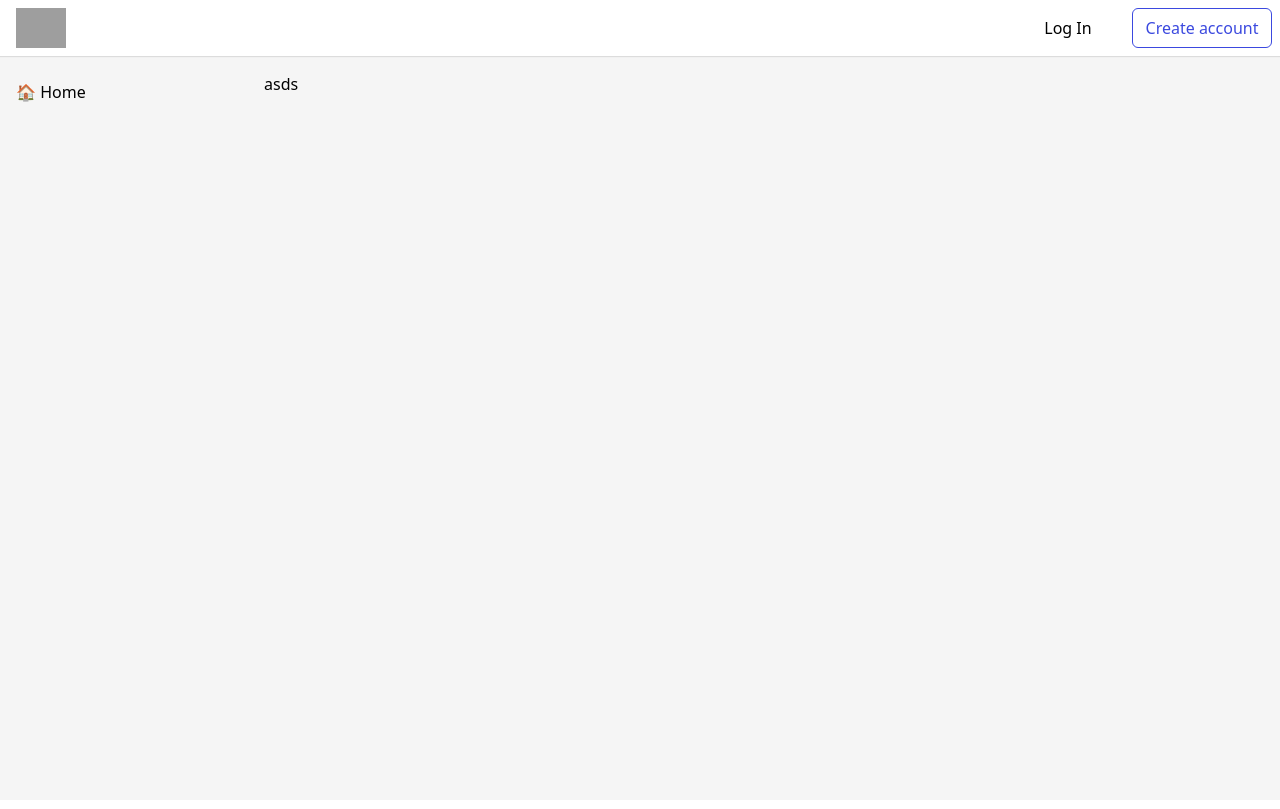
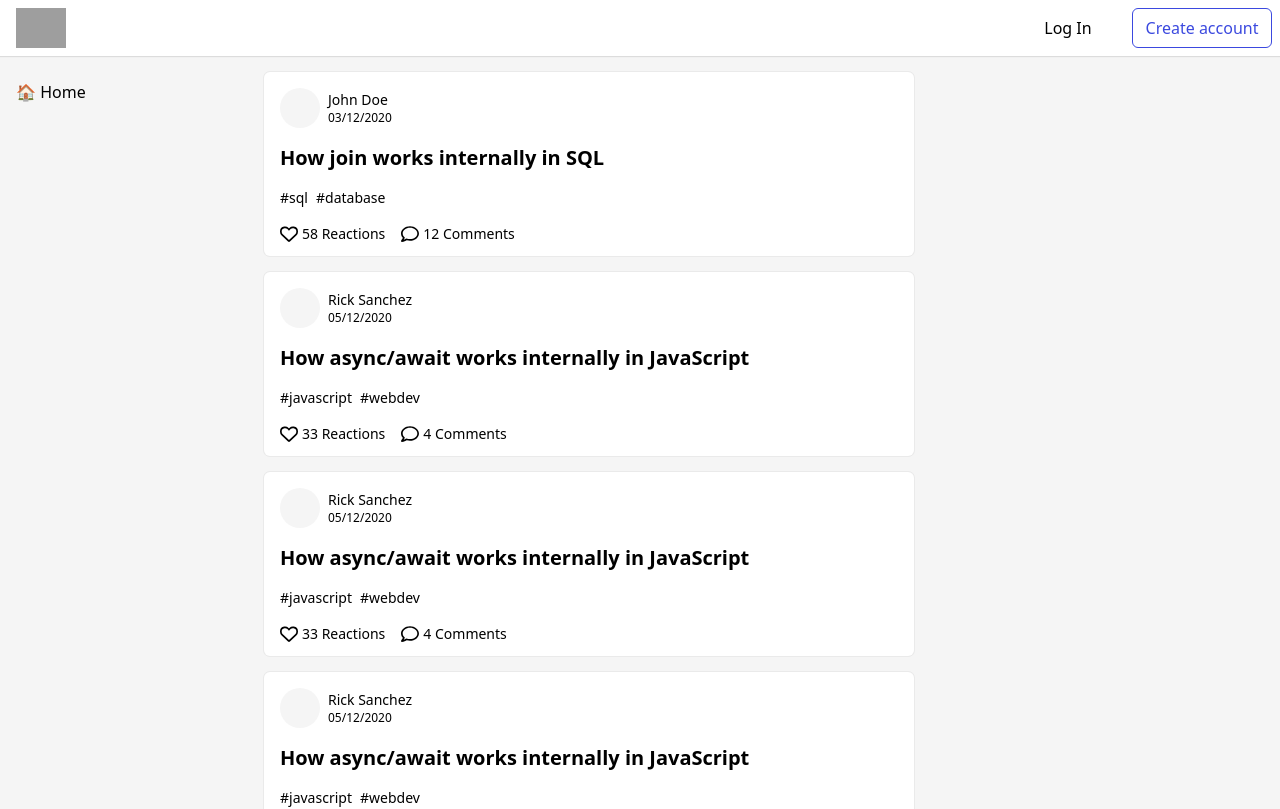
Before and after one commit to patryksztuczka/devto-clone-nextjs, a Next.js app: page / in a window 1280 px wide. Shown: the top 809 px of the page. Built offline with nearby package versions, Linux system fonts and the light colour scheme; no server answers; grey boxes are pictures that could not be loaded.

Commit message:
Created article card and list of those cards on main page

```diff
--- /dev/null
+++ b/src/assets/icons/FilledHeartIcon/FilledHeartIcon.tsx
@@ -0,0 +1,12 @@
+function FilledHeartIcon() {
+  return (
+    <svg width={18} height={18} fill="none" xmlns="http://www.w3.org/2000/svg">
+      <path
+        d="M1.673 10.561l6.353 5.93a1.427 1.427 0 001.948 0l6.353-5.93A5.26 5.26 0 0018 6.711v-.204a5.025 5.025 0 00-8.578-3.554L9 3.375l-.422-.422A5.026 5.026 0 000 6.507v.204a5.26 5.26 0 001.673 3.85z"
+        fill="#000"
+      />
+    </svg>
+  );
+}
+
+export default FilledHeartIcon;
--- /dev/null
+++ b/src/assets/icons/ShapedCommentIcon/ShapedCommentIcon.tsx
@@ -0,0 +1,14 @@
+function ShapedCommentIcon() {
+  return (
+    <svg width={18} height={18} fill="none" xmlns="http://www.w3.org/2000/svg">
+      <g clipPath="url(#prefix__clip0_47_8)">
+        <path
+          d="M9 1.125C4.029 1.125.001 4.398.001 8.438c0 1.674.7 3.207 1.86 4.436-.523 1.389-1.613 2.562-1.63 2.575a.846.846 0 00.613 1.426c2.162 0 3.835-.905 4.89-1.626.984.318 2.116.501 3.266.501 4.971 0 8.968-3.274 8.968-7.313 0-4.038-3.997-7.312-8.968-7.312zm.004 12.938c-.94 0-1.868-.146-2.756-.427l-.8-.25-.685.483a7.52 7.52 0 01-2.022 1.02c.26-.426.505-.905.7-1.415l.372-.985-.724-.768c-.634-.678-1.399-1.8-1.399-3.284 0-3.102 3.278-5.624 7.312-5.624 4.035 0 7.313 2.522 7.313 5.624 0 3.103-3.279 5.626-7.311 5.626z"
+          fill="#000"
+        />
+      </g>
+    </svg>
+  );
+}
+
+export default ShapedCommentIcon;
--- /dev/null
+++ b/src/assets/icons/ShapedHeartIcon/ShapedHeartIcon.tsx
@@ -0,0 +1,12 @@
+function ShapedHeartIcon() {
+  return (
+    <svg width={18} height={18} fill="none" xmlns="http://www.w3.org/2000/svg">
+      <path
+        d="M8.578 2.953l.39.422.422-.421a5.114 5.114 0 014.412-1.404A5.024 5.024 0 0118 6.507v.204a5.26 5.26 0 01-1.673 3.85l-6.353 5.93a1.427 1.427 0 01-1.948 0l-6.353-5.93A5.264 5.264 0 010 6.711v-.204A5.025 5.025 0 014.198 1.55a5.053 5.053 0 014.38 1.403s-.032 0 0 0zm.39 2.81L7.386 4.116a3.411 3.411 0 00-2.91-.902 3.338 3.338 0 00-2.788 3.292v.204c0 .992.411 1.941 1.136 2.616L9 15.093l6.177-5.766a3.578 3.578 0 001.136-2.616v-.204a3.34 3.34 0 00-2.788-3.292 3.411 3.411 0 00-2.911.902L8.968 5.762z"
+        fill="#000"
+      />
+    </svg>
+  );
+}
+
+export default ShapedHeartIcon;
--- /dev/null
+++ b/src/components/ArticleCard/ArticleCard.tsx
@@ -0,0 +1,41 @@
+import React from "react";
+import ShapedCommentIcon from "../../assets/icons/ShapedCommentIcon/ShapedCommentIcon";
+import ShapedHeartIcon from "../../assets/icons/ShapedHeartIcon/ShapedHeartIcon";
+import { IArticleCardProps } from "./ArticleCard.types";
+
+const ArticleCard = ({ article }: IArticleCardProps) => {
+  const { author, comments, reactions, tags, timestamp, title } = article;
+  return (
+    <article className="flex max-w-[650px] flex-col gap-4 bg-white px-4 pt-4 pb-3 shadow-card md:rounded-md">
+      <div className="flex items-center gap-2">
+        <div className="h-10 w-10 rounded-full bg-grey"></div>
+        <div className="flex flex-col">
+          <span className="text-sm font-medium">{author}</span>
+          <span className="text-xs">{timestamp}</span>
+        </div>
+      </div>
+      <h1 className="text-xl font-bold">{title}</h1>
+      <div className="flex gap-2">
+        {tags?.map((tag) => (
+          <span className="text-sm">{`#${tag}`}</span>
+        ))}
+      </div>
+      <div className="flex items-center gap-4 text-sm">
+        <div className="flex items-center gap-1">
+          <div>
+            <ShapedHeartIcon />
+          </div>
+          <span>{`${reactions} Reactions`}</span>
+        </div>
+        <div className="flex items-center gap-1">
+          <div>
+            <ShapedCommentIcon />
+          </div>
+          <span>{`${comments} Comments`}</span>
+        </div>
+      </div>
+    </article>
+  );
+};
+
+export default ArticleCard;
--- /dev/null
+++ b/src/components/ArticleCard/ArticleCard.types.ts
@@ -0,0 +1,5 @@
+import { IArticle } from "../../types/Article";
+
+export interface IArticleCardProps {
+  article: IArticle;
+}
--- /dev/null
+++ b/src/components/ArticleList/ArticleList.tsx
@@ -0,0 +1,16 @@
+import React from "react";
+
+import { dummyPosts } from "../../constants/constants";
+import ArticleCard from "../ArticleCard/ArticleCard";
+
+const ArticleList = () => {
+  return (
+    <main className="flex w-screen flex-col gap-4">
+      {dummyPosts?.map((article) => (
+        <ArticleCard key={article.id} article={article} />
+      ))}
+    </main>
+  );
+};
+
+export default ArticleList;
--- a/src/components/Navbar/Navbar.tsx
+++ b/src/components/Navbar/Navbar.tsx
@@ -25,7 +25,7 @@ const Navbar = () => {
   useEffect(() => {}, []);
 
   return (
-    <header className="sticky top-0 z-10 m-auto flex h-14 justify-center pl-4 pr-2 shadow-header">
+    <header className="sticky top-0 z-10 m-auto flex h-14 justify-center bg-white pl-4 pr-2 shadow-header">
       <div className=" flex w-full max-w-7xl items-center justify-between">
         <div className="flex items-center gap-4">
           {isMobile && (
--- a/src/constants/constants.ts
+++ b/src/constants/constants.ts
@@ -1,3 +1,4 @@
+import { IArticle } from "./../types/Article";
 import { ISideMenuOption } from "../components/MobileSideMenu/MobileSideMenu.types";
 import { IUserDropdownOptions } from "../components/UserDropdown/UserDropdown.types";
 
@@ -34,7 +35,7 @@ export const loggedUserMenuOptions: ISideMenuOption[] = [
   },
 ];
 
-export const dummyPosts = [
+export const dummyPosts: IArticle[] = [
   {
     id: 1,
     title: "How join works internally in SQL",
@@ -44,4 +45,58 @@ export const dummyPosts = [
     timestamp: "03/12/2020",
     author: "John Doe",
   },
+  {
+    id: 2,
+    title: "How async/await works internally in JavaScript",
+    tags: ["javascript", "webdev"],
+    reactions: 33,
+    comments: 4,
+    timestamp: "05/12/2020",
+    author: "Rick Sanchez",
+  },
+  {
+    id: 3,
+    title: "How async/await works internally in JavaScript",
+    tags: ["javascript", "webdev"],
+    reactions: 33,
+    comments: 4,
+    timestamp: "05/12/2020",
+    author: "Rick Sanchez",
+  },
+  {
+    id: 4,
+    title: "How async/await works internally in JavaScript",
+    tags: ["javascript", "webdev"],
+    reactions: 33,
+    comments: 4,
+    timestamp: "05/12/2020",
+    author: "Rick Sanchez",
+  },
+  {
+    id: 5,
+    title: "How async/await works internally in JavaScript",
+    tags: ["javascript", "webdev"],
+    reactions: 33,
+    comments: 4,
+    timestamp: "05/12/2020",
+    author: "Rick Sanchez",
+  },
+  {
+    id: 6,
+    title: "How async/await works internally in JavaScript",
+    tags: ["javascript", "webdev"],
+    reactions: 33,
+    comments: 4,
+    timestamp: "05/12/2020",
+    author: "Rick Sanchez",
+  },
+  {
+    id: 7,
+    title: "How async/await works internally in JavaScript",
+    tags: ["javascript", "webdev"],
+    reactions: 33,
+    comments: 4,
+    timestamp: "05/12/2020",
+    author: "Rick Sanchez",
+  },
 ];
--- a/src/pages/index.tsx
+++ b/src/pages/index.tsx
@@ -1,6 +1,7 @@
 import { type NextPage } from "next";
 import { useSession } from "next-auth/react";
 import Head from "next/head";
+import ArticleList from "../components/ArticleList/ArticleList";
 
 import DesktopSideMenu from "../components/DesktopSideMenu/DesktopSideMenu";
 import {
@@ -19,8 +20,8 @@ const Home: NextPage = () => {
         <meta name="description" content="Generated by create-t3-app" />
         <link rel="icon" href="/favicon.ico" />
       </Head>
-      <div className="flex h-[calc(100vh-56px)] justify-center bg-grey">
-        <div className="flex w-full max-w-7xl gap-4 py-4 px-2">
+      <div className="flex min-h-[calc(100vh-56px)] justify-center bg-grey">
+        <div className="flex w-full max-w-7xl gap-4 py-4 md:px-2">
           {!isMobile && (
             <DesktopSideMenu
               options={
@@ -28,7 +29,7 @@ const Home: NextPage = () => {
               }
             />
           )}
-          <main>asds</main>
+          <ArticleList />
         </div>
       </div>
     </>
--- /dev/null
+++ b/src/types/Article.ts
@@ -0,0 +1,9 @@
+export interface IArticle {
+  id: number;
+  title: string;
+  tags: string[];
+  reactions: number;
+  comments: number;
+  timestamp: string;
+  author: string;
+}
--- a/tailwind.config.cjs
+++ b/tailwind.config.cjs
@@ -5,12 +5,14 @@ module.exports = {
     extend: {
       colors: {
         blue: "rgb(59, 73, 223)",
+        lightBlue: "rgba(59, 73, 223, 0.1)",
 
         grey: "rgb(245, 245, 245)",
         greyCard: "rgb(250, 250, 250)",
         borderGrey: "#d6d6d7",
 
-        lightBlue: "rgba(59, 73, 223, 0.1)",
+        heartRed: "#DC2626",
+
         overlay: "rgba(9, 9, 9, 0.5)",
       },
       boxShadow: {
```
